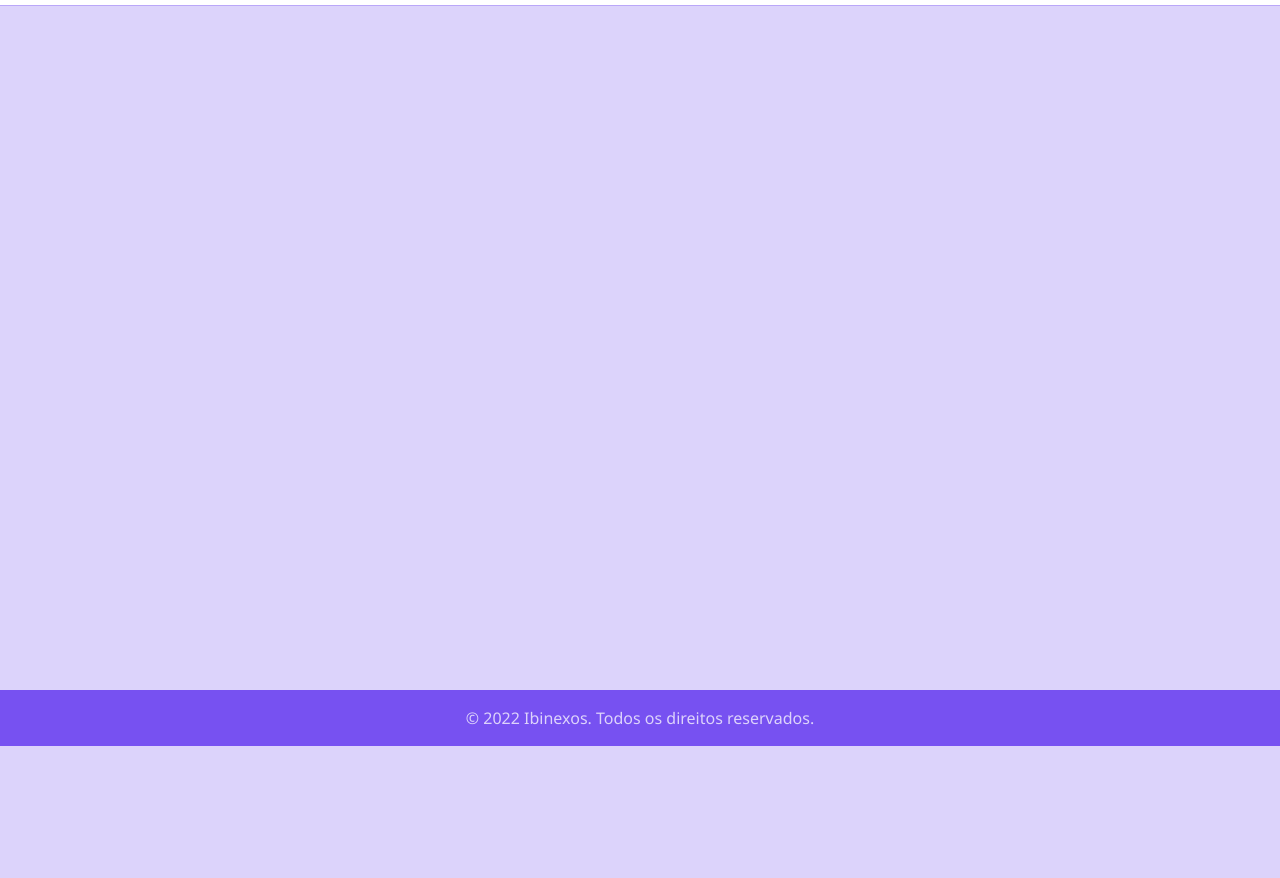
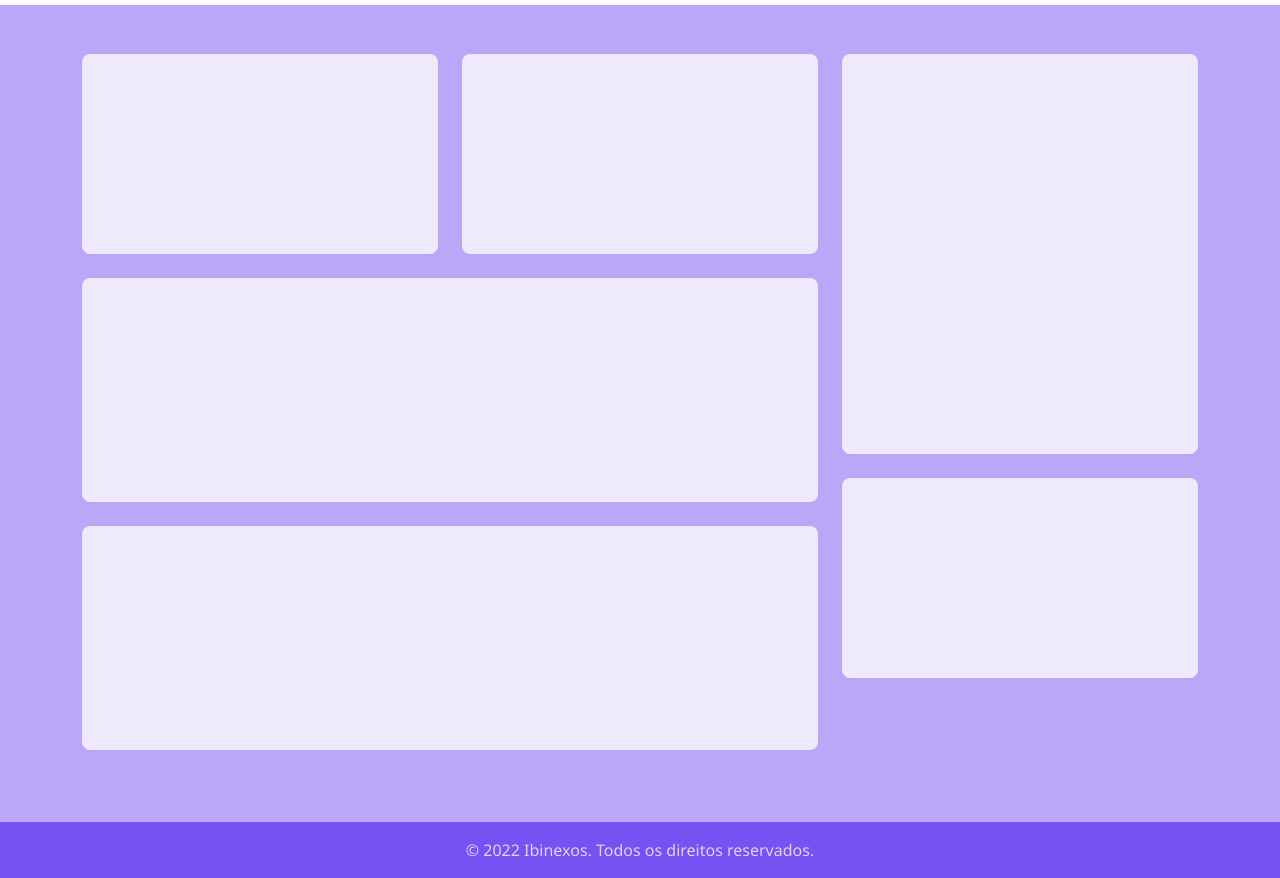
Before and after one commit to danilocdesousa/ibinexos-website, a website built with Parcel: page src/templates/student-dashboard.html in a window 1280 px wide. Shown: the part 54-932 px from the top of the page. Before the commit the page ends 800 px from the top, so only its background shows below. Built offline with nearby package versions, Linux system fonts and the light colour scheme.

Commit message:
Create student dashboard columns

```diff
--- a/src/assets/scss/style.scss
+++ b/src/assets/scss/style.scss
@@ -28,3 +28,17 @@ h1, .h1, h2, .h2, h3, .h3, h4, .h4, h5, .h5, h6, .h6 {
 .text-custom-light {
     color: var(--bs-custom-light);
 }
+
+/* Dev */
+
+.jb-h-12_5 {
+    height: 12.5rem;
+}
+
+.jb-h-14 {
+    height: 14rem;
+}
+
+.jb-h-25{
+    height: 25rem;
+}
--- a/src/templates/student-dashboard.html
+++ b/src/templates/student-dashboard.html
@@ -12,7 +12,7 @@
     <title>Ibinexos</title>
 </head>
 
-<body class="d-flex flex-column h-100 bg-primary bg-opacity-25">
+<body class="d-flex flex-column h-100 bg-primary bg-opacity-50">
     <header class="sticky-top">
         <nav class="navbar navbar-expand-lg border-bottom border-primary border-opacity-50 bg-white">
             <div class="container-fluid px-4">
@@ -55,8 +55,26 @@
         </nav>
     </header>
     <main class="flex-shrink-0">
-        <section class="">
-        </section>
+        <article class="container py-5">
+            <div class="row d-flex flex-wrap-reverse">
+                <div class="col-sm-8">
+                    <div class="row">
+                        <div class="col-sm-6 mb-4">
+                            <div class="p-5 bg-white bg-opacity-75 rounded-3 jb-h-12_5"></div>
+                        </div>
+                        <div class="col-sm-6 mb-4">
+                            <div class="p-5 bg-white bg-opacity-75 rounded-3 jb-h-12_5"></div>
+                        </div>
+                    </div>
+                    <div class="p-5 bg-white bg-opacity-75 rounded-3 mb-4 jb-h-14"></div>
+                    <div class="p-5 bg-white bg-opacity-75 rounded-3 mb-4 jb-h-14"></div>
+                </div>
+                <div class="col-sm-4">
+                    <div class="p-5 bg-white bg-opacity-75 rounded-3 mb-4 jb-h-25"></div>
+                    <div class="p-5 bg-white bg-opacity-75 rounded-3 mb-4 jb-h-12_5"></div>
+                </div>
+            </div>
+        </article>
     </main>
     <footer class="footer mt-auto">
         <div class="pt-3 px-4 bg-primary">
```
Also changed, not shown: src/index.html (+1 -1 lines).
